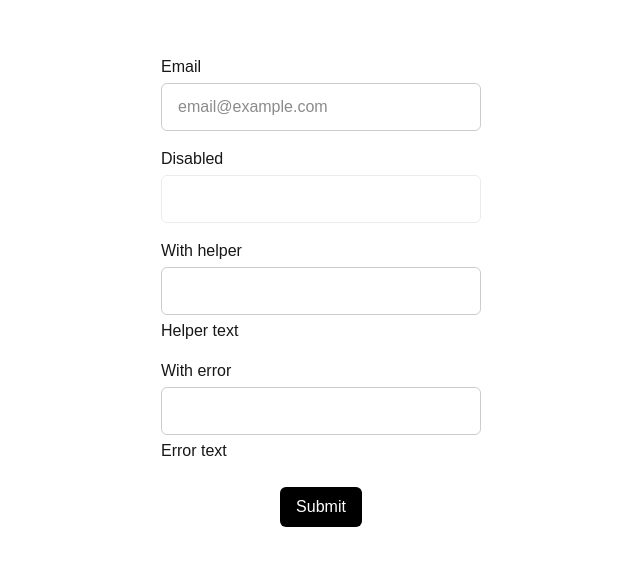
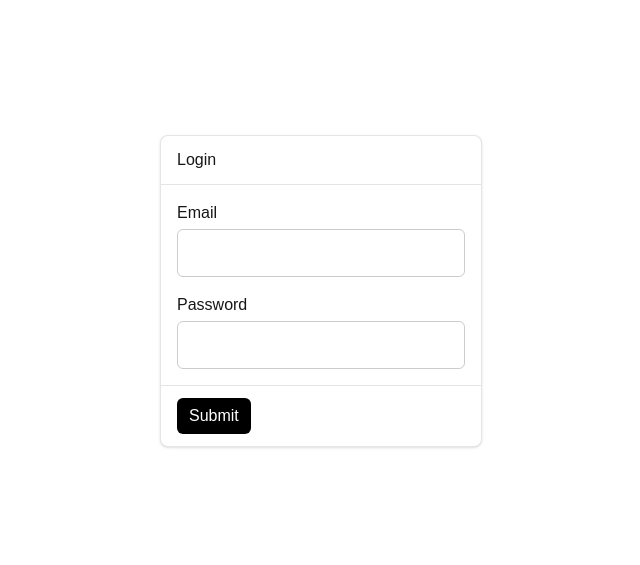
Before and after one commit to justasstulpinas/CVRME, a Next.js app: page / in a window 1280 px wide. Shown: the part 109-674 px from the top of the page, without its empty margins (319-959 px from the left). Built offline with nearby package versions, Linux system fonts and the light colour scheme.

Commit message:
ui: add Card primitive

```diff
--- /dev/null
+++ b/src/components/primitives/Card.tsx
@@ -0,0 +1,48 @@
+import { ReactNode } from 'react'
+
+interface CardProps {
+  header?: ReactNode
+  footer?: ReactNode
+  children: ReactNode
+  elevation?: 'none' | 'sm' | 'md'
+}
+
+const elevationMap = {
+  none: 'shadow-none',
+  sm: 'shadow-sm',
+  md: 'shadow-md',
+}
+
+export function Card({
+  header,
+  footer,
+  children,
+  elevation = 'sm',
+}: CardProps) {
+  return (
+    <div
+      className={[
+        'rounded-lg',
+        'border border-black/10',
+        'bg-white',
+        elevationMap[elevation],
+      ].join(' ')}
+    >
+      {header && (
+        <div className="px-4 py-3 border-b border-black/10 text-body">
+          {header}
+        </div>
+      )}
+
+      <div className="px-4 py-4 text-body">
+        {children}
+      </div>
+
+      {footer && (
+        <div className="px-4 py-3 border-t border-black/10">
+          {footer}
+        </div>
+      )}
+    </div>
+  )
+}
--- a/src/pages/index.tsx
+++ b/src/pages/index.tsx
@@ -1,17 +1,19 @@
 import { Button } from '@/components/primitives/Button'
 import { Input } from '@/components/primitives/Input'
+import { Card } from '@/components/primitives/Card'
 
 export default function Home() {
   return (
-    <div className="min-h-screen flex flex-col gap-6 items-center justify-center">
-      <div className="w-80 flex flex-col gap-4">
-        <Input label="Email" placeholder="email@example.com" />
-        <Input label="Disabled" disabled />
-        <Input label="With helper" helperText="Helper text" />
-        <Input label="With error" error="Error text" />
-      </div>
-
-      <Button>Submit</Button>
+    <div className="min-h-screen flex items-center justify-center">
+      <Card
+        header="Login"
+        footer={<Button size="sm">Submit</Button>}
+      >
+        <div className="flex flex-col gap-4 w-72">
+          <Input label="Email" />
+          <Input label="Password" />
+        </div>
+      </Card>
     </div>
   )
 }
```
